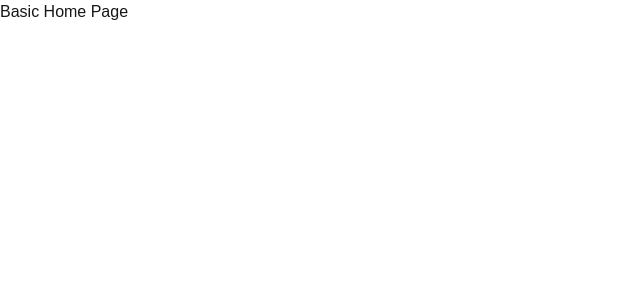
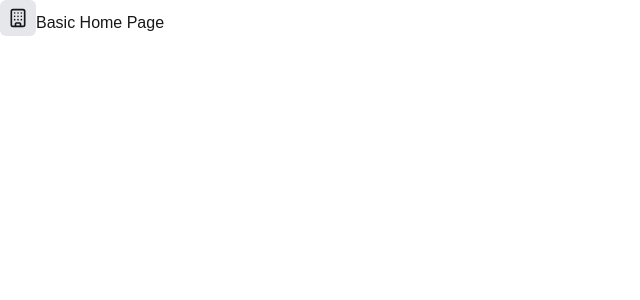
Before and after one commit to JScrips/tmike.dev, a Next.js app: page / in a window 1280 px wide. Shown: the top 300 px of the page, without its empty margins (0-640 px from the left). Built offline with nearby package versions, Linux system fonts and the light colour scheme.

Commit message:
Updating Dependencies/Adding Dark+Light Modes

```diff
--- a/app/ThemeSwitcher.tsx
+++ b/app/ThemeSwitcher.tsx
@@ -1,8 +1,12 @@
+'use client';
 import { useTheme } from "next-themes";
+import { Building, Gamepad2 } from 'lucide-react';
 const ThemeSwitcher = () => {
     const { setTheme, theme } = useTheme();
     return (
-        <></>
+        <button onClick={() => setTheme(theme === "light" ? "dark" : "light")} className="p-2 rounded-md bg-gray-200 dark:bg-gray-800">
+            {theme === "light" ? <Gamepad2 size={20} /> : <Building size={20} />}
+        </button>
     );
 }
 
--- a/app/globals.css
+++ b/app/globals.css
@@ -14,7 +14,7 @@
 }
 
 @media (prefers-color-scheme: dark) {
-  :root {
+:root {
     --background: #0a0a0a;
     --foreground: #ededed;
   }
--- a/app/layout.tsx
+++ b/app/layout.tsx
@@ -2,6 +2,8 @@ import type { Metadata } from "next";
 import { Geist, Geist_Mono } from "next/font/google";
 import "./globals.css";
 import { ThemeProvider } from "next-themes";
+import ThemeSwitcher from "./ThemeSwitcher";
+
 const geistSans = Geist({
   variable: "--font-geist-sans",
   subsets: ["latin"],
@@ -28,6 +30,7 @@ export default function RootLayout({
         className={`${geistSans.variable} ${geistMono.variable} antialiased`}
       >
         <ThemeProvider attribute="class" defaultTheme="system" enableSystem>
+          <ThemeSwitcher />
           {children}
           </ThemeProvider>
       </body>
--- a/package.json
+++ b/package.json
@@ -9,10 +9,10 @@
     "lint": "eslint"
   },
   "dependencies": {
-    "lucide-react": "^0.553.0",
     "next": "16.0.3",
     "next-themes": "^0.4.6",
     "react": "19.2.0",
+    "react-aria-components": "^1.13.0",
     "react-dom": "19.2.0"
   },
   "devDependencies": {
@@ -22,7 +22,8 @@
     "@types/react-dom": "^19",
     "eslint": "^9",
     "eslint-config-next": "16.0.3",
+    "lucide-react": "^0.553.0",
     "tailwindcss": "^4",
-    "typescript": "^5"
+    "typescript": "^5.9.3"
   }
 }
```
Also changed, not shown: 1 other file (tests, documents, lock files or other folders).
